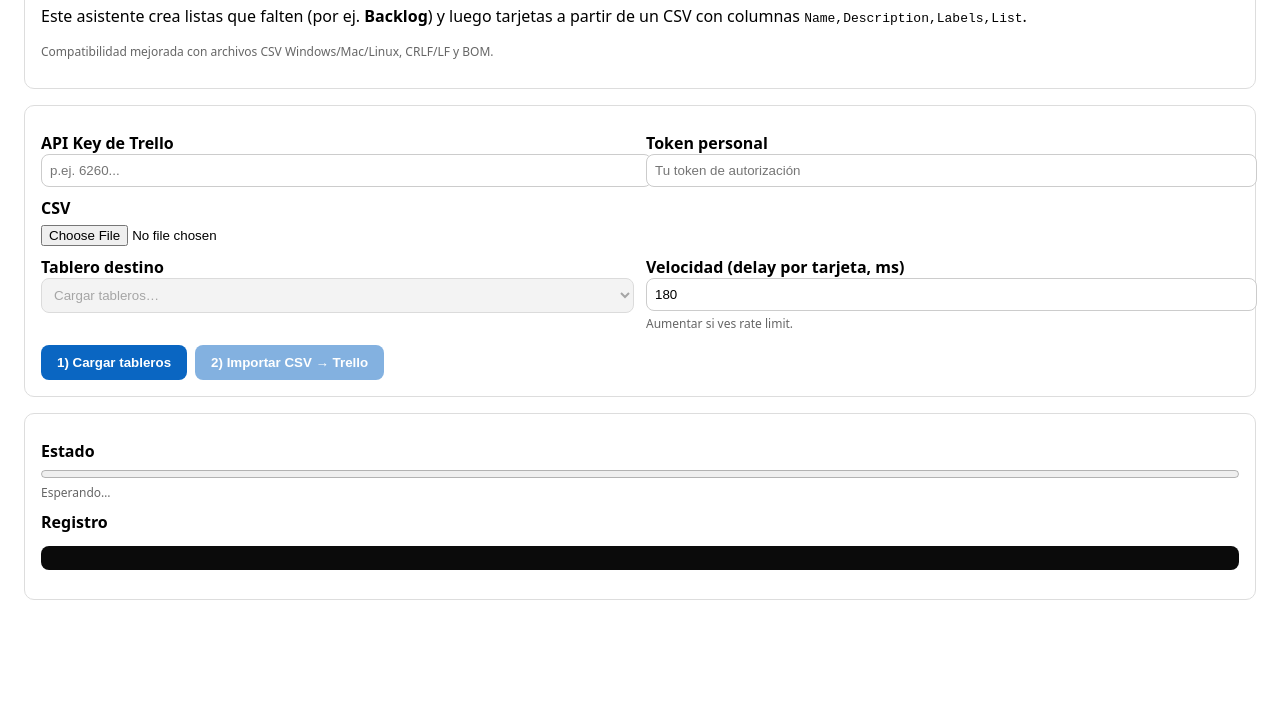
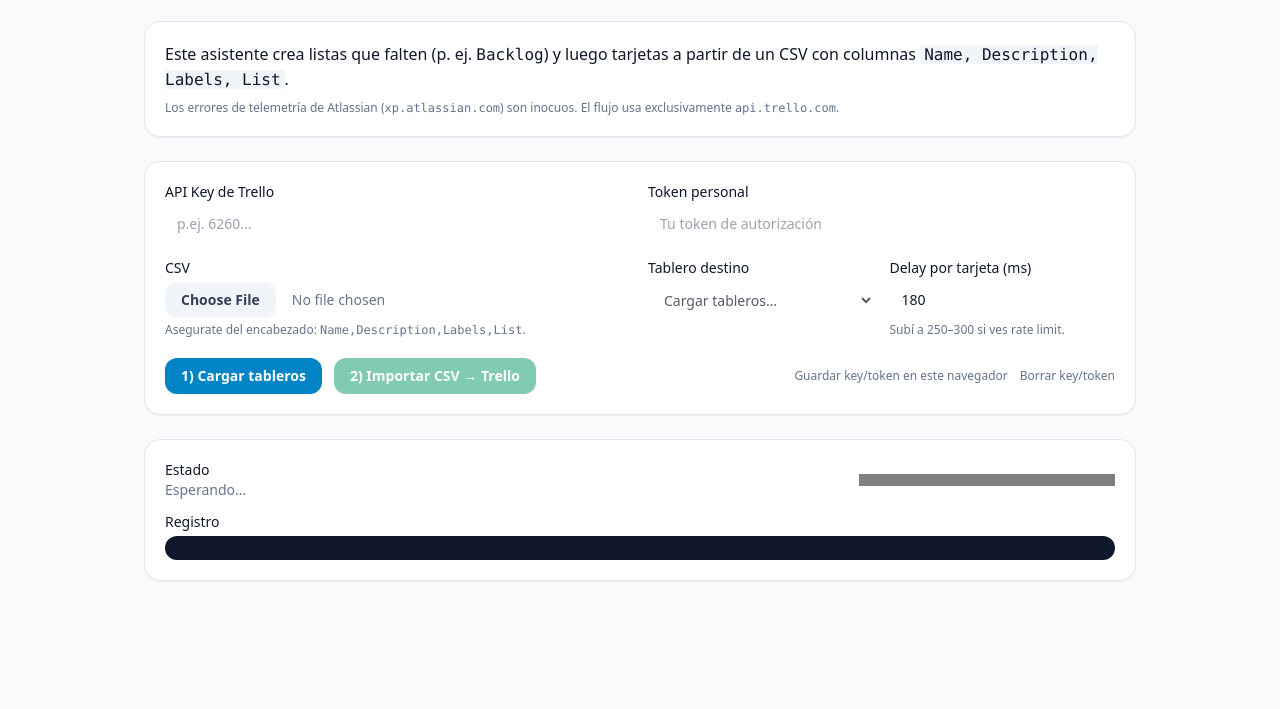
Before and after one commit to maxisandoval37/Trello-CSV-Importer-Online, a plain HTML site: page index.html in a window 1280 px wide. Shown: the part 91-800 px from the top of the page. Drawn offline with nearby package versions, Linux system fonts and the light colour scheme.

Commit message:
mejoras en la interfaz visual

```diff
--- a/index.html
+++ b/index.html
@@ -3,75 +3,110 @@
 <head>
   <meta charset="UTF-8" />
   <meta name="viewport" content="width=device-width, initial-scale=1.0"/>
-<title>Importar Backlog a Trello (CSV → Tarjetas) v2</title>
-<style>
-  body { font-family: system-ui, -apple-system, Segoe UI, Roboto, Helvetica, Arial, sans-serif; margin: 24px; }
-  h1 { font-size: 20px; margin: 0 0 12px; }
-  .card { border: 1px solid #ddd; border-radius: 10px; padding: 16px; margin-bottom: 16px; }
-  label { display:block; font-weight:600; margin-top:10px; }
-  input[type=text], input[type=password], select { width: 100%; padding: 8px; border: 1px solid #ccc; border-radius: 8px; }
-  input[type=file]{ margin-top: 6px; }
-  button { padding: 10px 16px; border: 0; border-radius: 8px; background:#0a66c2; color:#fff; cursor:pointer; font-weight:600; }
-  button:disabled { opacity: .5; cursor: not-allowed; }
-  .muted{ color:#666; font-size:12px; }
-  .row{ display:grid; grid-template-columns: 1fr 1fr; gap:12px; }
-  progress{ width:100%; height:16px; }
-  pre{ background:#0b0b0b; color:#d6d6d6; padding:12px; border-radius:8px; overflow:auto; max-height:260px; }
-  .ok{ color: #0a7f3f; font-weight:600; }
-  .warn{ color:#b26a00; font-weight:600; }
-  .err{ color:#b00020; font-weight:600; }
-</style>
+  <title>Importar Backlog a Trello — CSV → Tarjetas (Tailwind)</title>
+  <script src="https://cdn.tailwindcss.com"></script>
+  <meta name="color-scheme" content="light dark">
 </head>
-<body>
-  <h1>Importar Backlog a Trello (CSV → Tarjetas) v2</h1>
-  <div class="card">
-    <p>Este asistente crea listas que falten (por ej. <b>Backlog</b>) y luego tarjetas a partir de un CSV con columnas <code>Name,Description,Labels,List</code>.</p>
-    <p class="muted">Compatibilidad mejorada con archivos CSV Windows/Mac/Linux, CRLF/LF y BOM.</p>
-  </div>
+<body class="bg-slate-50 text-slate-900 dark:bg-slate-900 dark:text-slate-100">
+  <div class="max-w-5xl mx-auto px-4 py-8">
+    <header class="mb-6">
+      <h1 class="text-2xl font-semibold tracking-tight">Importar Backlog a Trello</h1>
+      <p class="text-sm text-slate-500 dark:text-slate-400 mt-1">CSV → Tarjetas. Compatible con Windows/Mac/Linux (CRLF/LF) y archivos con BOM.</p>
+    </header>
 
-  <div class="card">
-    <div class="row">
+    <section class="bg-white dark:bg-slate-800 border border-slate-200 dark:border-slate-700 rounded-2xl p-5 mb-6 shadow-sm">
+      <p>Este asistente crea <span class="font-medium">listas que falten</span> (p. ej. <code>Backlog</code>) y luego tarjetas a partir de un CSV con columnas <code class="bg-slate-100 dark:bg-slate-700 px-1 rounded">Name, Description, Labels, List</code>.</p>
+      <p class="text-xs text-slate-500 dark:text-slate-400 mt-2">Los errores de telemetría de Atlassian (<code>xp.atlassian.com</code>) son inocuos. El flujo usa exclusivamente <code>api.trello.com</code>.</p>
+    </section>
+
+    <section class="bg-white dark:bg-slate-800 border border-slate-200 dark:border-slate-700 rounded-2xl p-5 mb-6 shadow-sm">
+      <div class="grid grid-cols-1 md:grid-cols-2 gap-4">
         <div>
-        <label for="apiKey">API Key de Trello</label>
-        <input id="apiKey" type="text" placeholder="p.ej. 6260..."/>
+          <label for="apiKey" class="block text-sm font-medium mb-1">API Key de Trello</label>
+          <input id="apiKey" type="text" placeholder="p.ej. 6260..." class="w-full rounded-xl border-slate-300 dark:border-slate-600 bg-white dark:bg-slate-900 px-3 py-2 text-sm focus:outline-none focus:ring-2 focus:ring-sky-500" />
         </div>
         <div>
-        <label for="token">Token personal</label>
-        <input id="token" type="password" placeholder="Tu token de autorización"/>
+          <label for="token" class="block text-sm font-medium mb-1">Token personal</label>
+          <input id="token" type="password" placeholder="Tu token de autorización" class="w-full rounded-xl border-slate-300 dark:border-slate-600 bg-white dark:bg-slate-900 px-3 py-2 text-sm focus:outline-none focus:ring-2 focus:ring-sky-500" />
         </div>
+        <div>
+          <label for="csvFile" class="block text-sm font-medium mb-1">CSV</label>
+          <input id="csvFile" type="file" accept=".csv,text/csv" class="block w-full text-sm text-slate-500 file:mr-4 file:py-2 file:px-4 file:rounded-xl file:border-0 file:text-sm file:font-semibold file:bg-slate-100 file:text-slate-700 hover:file:bg-slate-200 dark:file:bg-slate-700 dark:file:text-slate-100 dark:hover:file:bg-slate-600" />
+          <p class="text-xs text-slate-500 mt-1">Asegurate del encabezado: <code>Name,Description,Labels,List</code>.</p>
         </div>
-    <label for="csvFile">CSV</label>
-    <input id="csvFile" type="file" accept=".csv,text/csv"/>
-    <div class="row">
+        <div class="grid grid-cols-1 md:grid-cols-2 gap-4">
           <div>
-        <label for="boardSelect">Tablero destino</label>
-        <select id="boardSelect" disabled>
+            <label for="boardSelect" class="block text-sm font-medium mb-1">Tablero destino</label>
+            <select id="boardSelect" disabled class="w-full rounded-xl border-slate-300 dark:border-slate-600 bg-white dark:bg-slate-900 px-3 py-2 text-sm focus:outline-none focus:ring-2 focus:ring-sky-500">
               <option value="">Cargar tableros…</option>
             </select>
           </div>
           <div>
-        <label for="delay">Velocidad (delay por tarjeta, ms)</label>
-        <input id="delay" type="text" value="180"/>
-        <span class="muted">Aumentar si ves rate limit.</span>
+            <label for="delay" class="block text-sm font-medium mb-1">Delay por tarjeta (ms)</label>
+            <input id="delay" type="number" value="180" class="w-full rounded-xl border-slate-300 dark:border-slate-600 bg-white dark:bg-slate-900 px-3 py-2 text-sm focus:outline-none focus:ring-2 focus:ring-sky-500" />
+            <p class="text-xs text-slate-500 mt-1">Subí a 250–300 si ves rate limit.</p>
           </div>
-    </div>
-    <div style="margin-top:12px; display:flex; gap:8px;">
-      <button id="btnLoadBoards">1) Cargar tableros</button>
-      <button id="btnRun" disabled>2) Importar CSV → Trello</button>
         </div>
       </div>
 
-  <div class="card">
-    <label for="prog">Estado</label>
-      <progress id="prog" value="0" max="100"></progress>
-      <div id="status" class="muted">Esperando…</div>
-    <label for="log">Registro</label>
-    <pre id="log"></pre>
+      <div class="mt-5 flex flex-wrap items-center gap-3">
+        <button id="btnLoadBoards" class="inline-flex items-center gap-2 rounded-xl bg-sky-600 hover:bg-sky-700 text-white text-sm font-semibold px-4 py-2 shadow-sm transition">
+          <span>1) Cargar tableros</span>
+        </button>
+        <button id="btnRun" disabled class="inline-flex items-center gap-2 rounded-xl bg-emerald-600 hover:bg-emerald-700 text-white text-sm font-semibold px-4 py-2 shadow-sm transition disabled:opacity-50 disabled:cursor-not-allowed">
+          <span>2) Importar CSV → Trello</span>
+        </button>
+        <button id="btnSaveLocal" class="ml-auto text-xs text-slate-500 hover:text-slate-700 dark:hover:text-slate-300">Guardar key/token en este navegador</button>
+        <button id="btnClearLocal" class="text-xs text-slate-500 hover:text-slate-700 dark:hover:text-slate-300">Borrar key/token</button>
+      </div>
+    </section>
+
+    <section class="bg-white dark:bg-slate-800 border border-slate-200 dark:border-slate-700 rounded-2xl p-5 shadow-sm">
+      <div class="flex items-center justify-between mb-3">
+        <div>
+          <label for="prog" class="block text-sm font-medium">Estado</label>
+          <div id="status" class="text-sm text-slate-500 dark:text-slate-400">Esperando…</div>
+        </div>
+        <progress id="prog" value="0" max="100" class="w-64 h-3"></progress>
+      </div>
+      <div>
+        <label for="log" class="block text-sm font-medium mb-1">Registro</label>
+        <pre id="log" class="bg-slate-900 text-slate-100 rounded-xl p-3 text-xs max-h-72 overflow-auto"></pre>
+      </div>
+    </section>
+
+    <div id="toast" class="fixed bottom-4 right-4 hidden">
+      <div class="bg-slate-900/90 text-white text-sm px-4 py-2 rounded-xl shadow-lg">Hecho.</div>
+    </div>
   </div>
 
 <script>
 (function(){
   const $ = (sel)=>document.querySelector(sel);
+  const toast = (msg)=>{
+    const t = $('#toast');
+    t.firstElementChild.textContent = msg;
+    t.classList.remove('hidden');
+    setTimeout(()=> t.classList.add('hidden'), 1800);
+  };
+
+  const LS_KEY = 'trello-importer-cred';
+  try {
+    const saved = JSON.parse(localStorage.getItem(LS_KEY) || '{}');
+    if (saved.key) $('#apiKey').value = saved.key;
+    if (saved.token) $('#token').value = saved.token;
+  } catch {}
+
+  $('#btnSaveLocal').addEventListener('click', ()=>{
+    const payload = { key: $('#apiKey').value.trim(), token: $('#token').value.trim() };
+    localStorage.setItem(LS_KEY, JSON.stringify(payload));
+    toast('Credenciales guardadas en este navegador.');
+  });
+  $('#btnClearLocal').addEventListener('click', ()=>{
+    localStorage.removeItem(LS_KEY);
+    toast('Credenciales borradas.');
+  });
+
   const api = {
     key: ()=> $('#apiKey').value.trim(),
     token: ()=> $('#token').value.trim(),
@@ -80,7 +115,7 @@
 
   function log(msg, cls='') {
     const el = $('#log');
-    el.innerHTML += (cls ? '['+cls.toUpperCase()+'] ' : '') + msg + "\\n";
+    el.textContent += (cls ? '['+cls.toUpperCase()+'] ' : '') + msg + "\n";
     el.scrollTop = el.scrollHeight;
   }
   function setStatus(msg){ $('#status').textContent = msg; }
@@ -114,12 +149,8 @@
     return res.json();
   }
 
-  // Parser robusto con soporte LF/CRLF y BOM
   function parseCSV(text){
-    // Remover BOM si existe
-    if (text.charCodeAt(0) === 0xFEFF) {
-      text = text.slice(1);
-    }
+    if (text.charCodeAt(0) === 0xFEFF) { text = text.slice(1); }
     const rows=[]; let row=[], cur='', inQ=false;
     for(let i=0;i<text.length;i++){
       const ch=text[i], nx=text[i+1];
@@ -157,7 +188,8 @@
       sel.disabled = false;
       $('#btnRun').disabled = false;
       setStatus('Tableros cargados. Seleccioná uno y ejecutá la importación.');
-      log('Tableros disponibles: '+openBoards.map(b=>b.name).join(', '),'ok');
+      log('Tableros: '+openBoards.map(b=>b.name).join(', '),'ok');
+      toast('Tableros cargados.');
     } catch(e){
       setStatus('Error al cargar tableros.');
       log(e.message,'err');
@@ -191,7 +223,7 @@
       const total = items.length;
       if(!total) throw new Error('No hay filas válidas en el CSV.');
 
-      log('Total de filas a crear: '+ total, 'ok');
+      log('Filas a crear: '+ total, 'ok');
       $('#prog').max = total;
       $('#prog').value = 0;
 
@@ -231,7 +263,7 @@
 
       setStatus(`Finalizado. Creadas: ${created}, Omitidas: ${skipped}, Errores: ${errors}`);
       log(`Creadas: ${created}, Omitidas: ${skipped}, Errores: ${errors}`, errors? 'warn' : 'ok');
-      alert(`Listo. Creadas: ${created}, Omitidas: ${skipped}, Errores: ${errors}`);
+      toast('Importación finalizada.');
     }catch(e){
       setStatus('Fallo en la importación.');
       log(e.message,'err');
```
Lines whose indentation alone changed are shown as unchanged.
